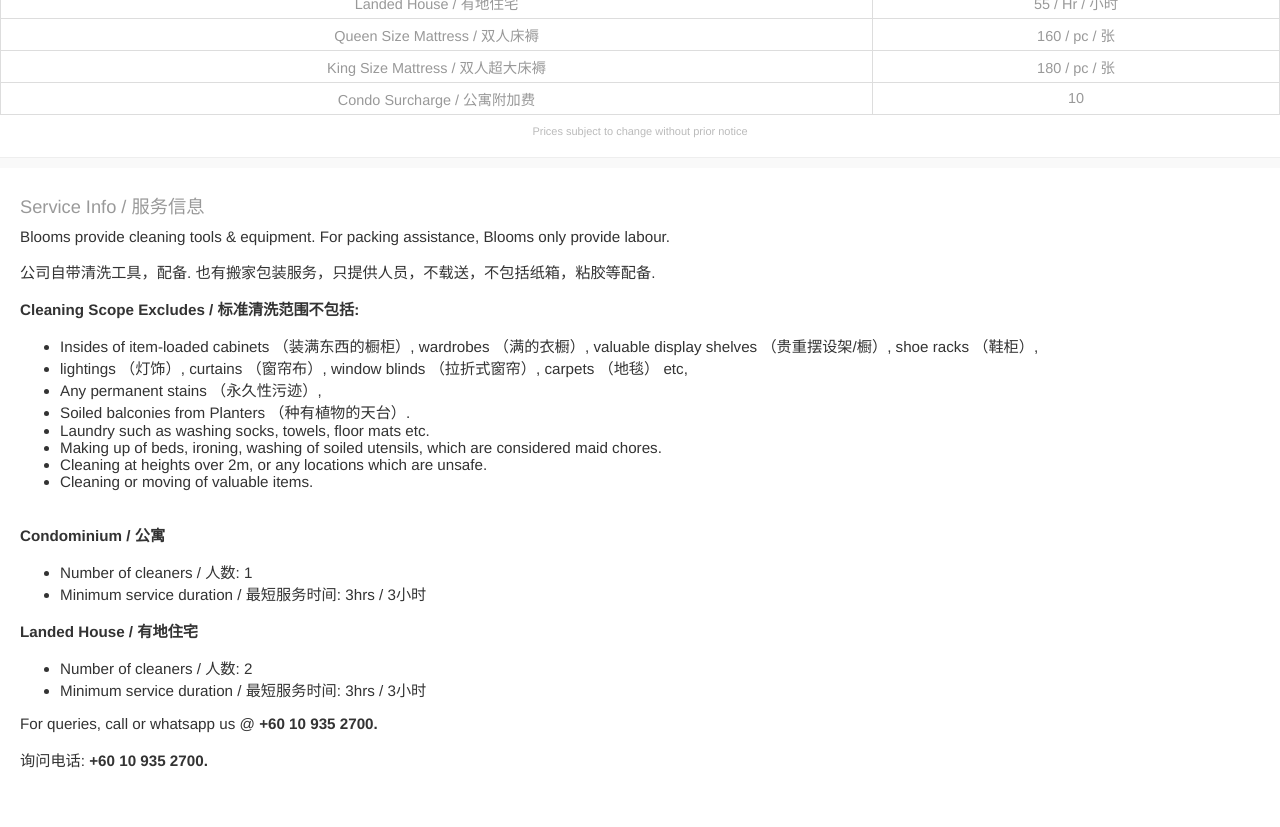
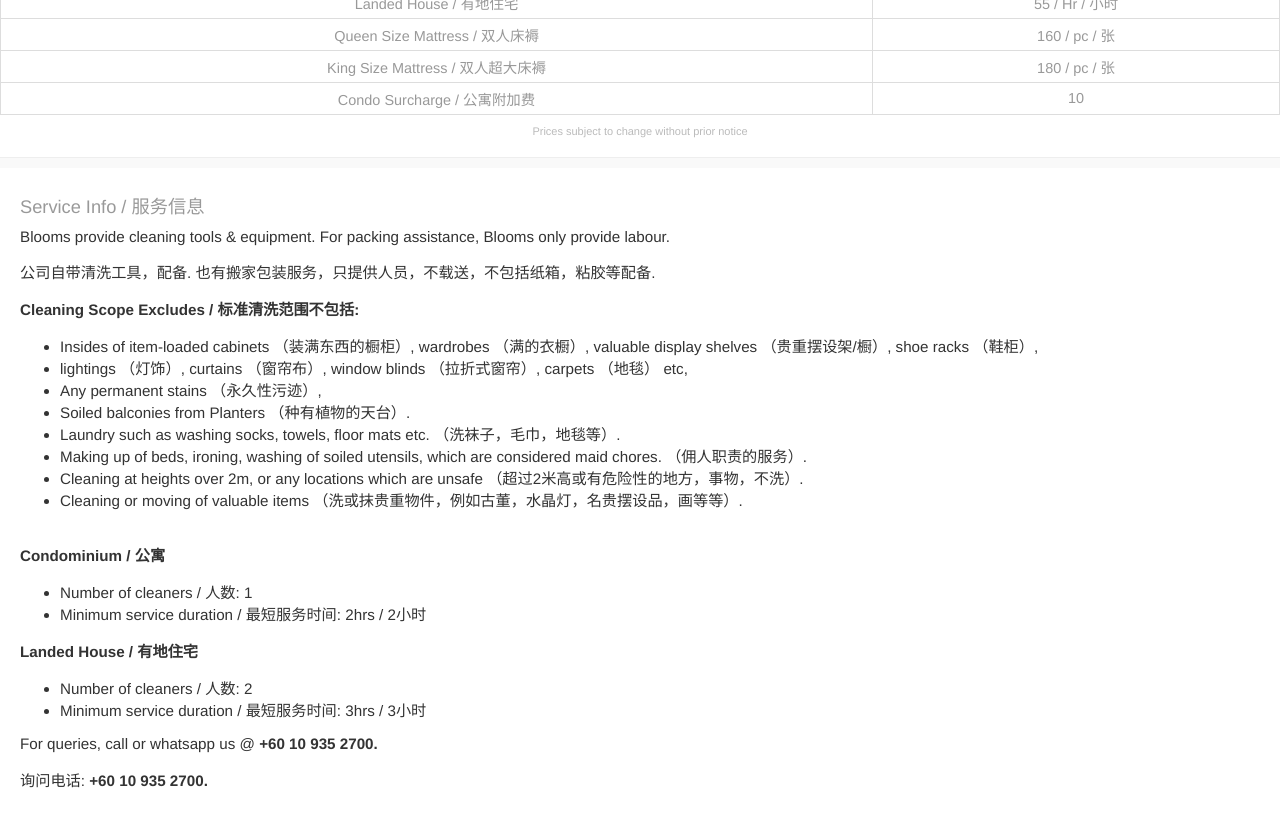
Before and after one commit to blooms-singapore/pages, a Jekyll site: the page built from en/services/myr/cleaning-standard.html, in a window 1280 px wide and 900 px high, scrolled down 593 px. Shown: the top 827 px of the window. Built offline with Jekyll 4.4.1, drawn with Linux system fonts in a browser that asks for light colours.

Commit message:
Update cleaning-standard.html

```diff
--- a/en/services/myr/cleaning-standard.html
+++ b/en/services/myr/cleaning-standard.html
@@ -56,17 +56,17 @@
           <li>lightings （灯饰）, curtains （窗帘布）, window blinds （拉折式窗帘）, carpets （地毯） etc,</li>
           <li>Any permanent stains （永久性污迹）,</li>
           <li>Soiled balconies from Planters （种有植物的天台）.</li>
-          <li>Laundry such as washing socks, towels, floor mats etc.</li>
-          <li>Making up of beds, ironing, washing of soiled utensils, which are considered maid chores.</li>
-          <li>Cleaning at heights over 2m, or any locations which are unsafe.</li>
-          <li>Cleaning or moving of valuable items.</li>
+          <li>Laundry such as washing socks, towels, floor mats etc. （洗袜子，毛巾，地毯等）.</li>
+          <li>Making up of beds, ironing, washing of soiled utensils, which are considered maid chores. （佣人职责的服务）.</li>
+          <li>Cleaning at heights over 2m, or any locations which are unsafe （超过2米高或有危险性的地方，事物，不洗）.</li>
+          <li>Cleaning or moving of valuable items （洗或抹贵重物件，例如古董，水晶灯，名贵摆设品，画等等）.</li>
 </ul>
         <br>
         <p>
           <strong>Condominium / 公寓</strong>
           <ul>
             <li>Number of cleaners / 人数: 1</li>
-            <li>Minimum service duration / 最短服务时间: 3hrs / 3小时</li>
+            <li>Minimum service duration / 最短服务时间: 2hrs / 2小时</li>
           </ul>
         </p>
 
```
